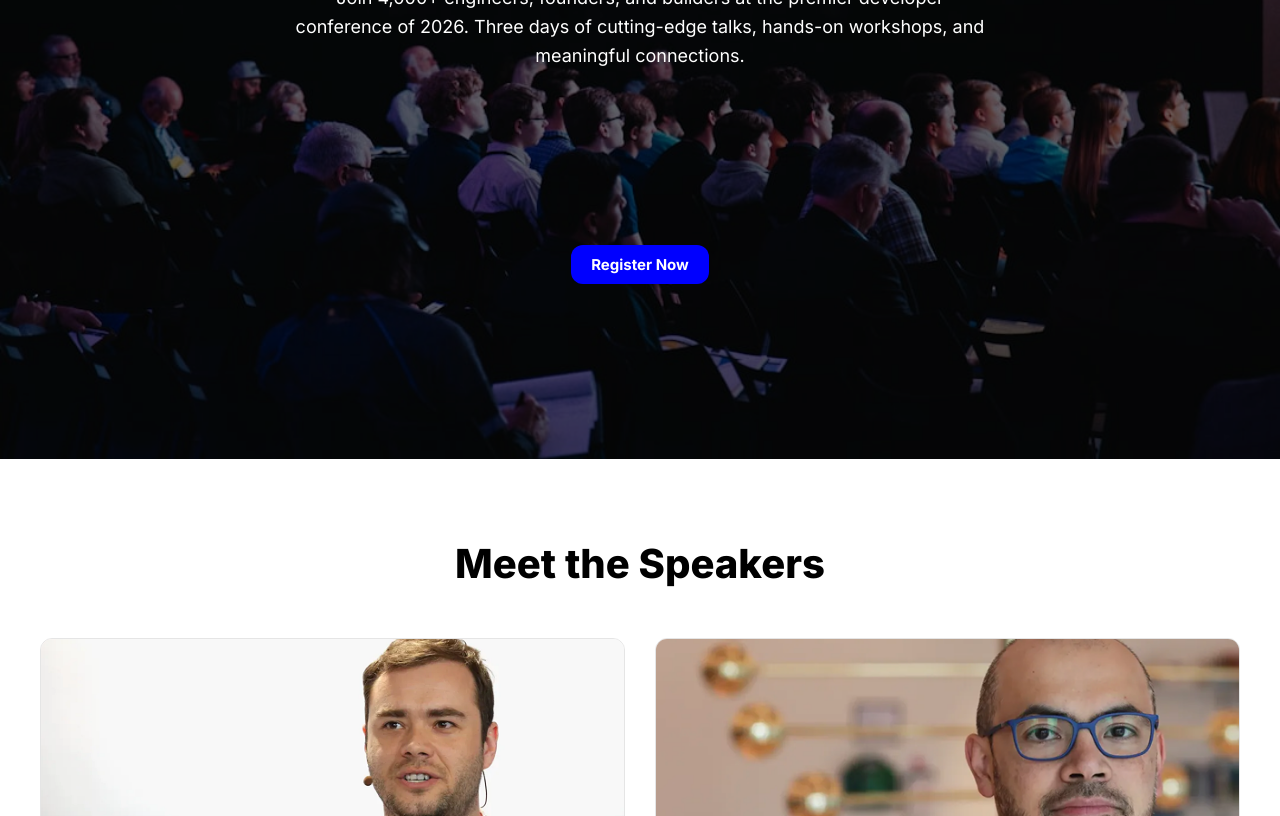
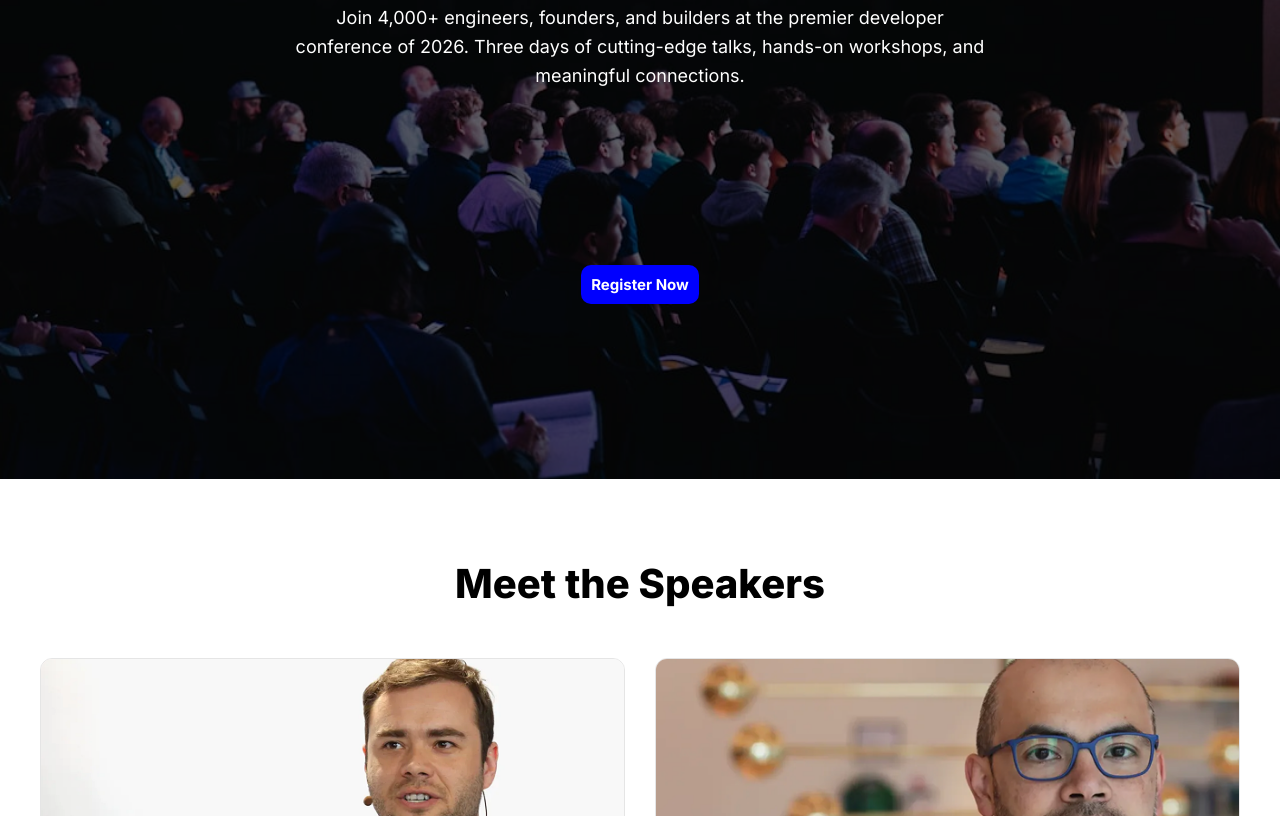
Before and after one commit to abunaimmd70-art/B14_Assignment_1, a plain HTML site: page index.html in a window 1280 px wide. Shown: the part 347-1163 px from the top of the page. Drawn offline with Linux system fonts and the light colour scheme.

Commit message:
Updating

```diff
--- a/style.css
+++ b/style.css
@@ -32,8 +32,8 @@ nav {
 /* Creat a common button */
 .common-button {
     background-color: blue;
-    padding: 10px 20px;
-    border-radius: 12px;
+    padding: 10px;
+    border-radius: 10px;
     font-weight: bold;
     font-size: 15px;
     border: none;
@@ -58,6 +58,7 @@ ul a {
     background-image: url('./assets/banner.jpg');
     background-size: cover;
     background-position: center;
+    margin-top: 20px;
 }
 /* Added overly decoration */
 
```
